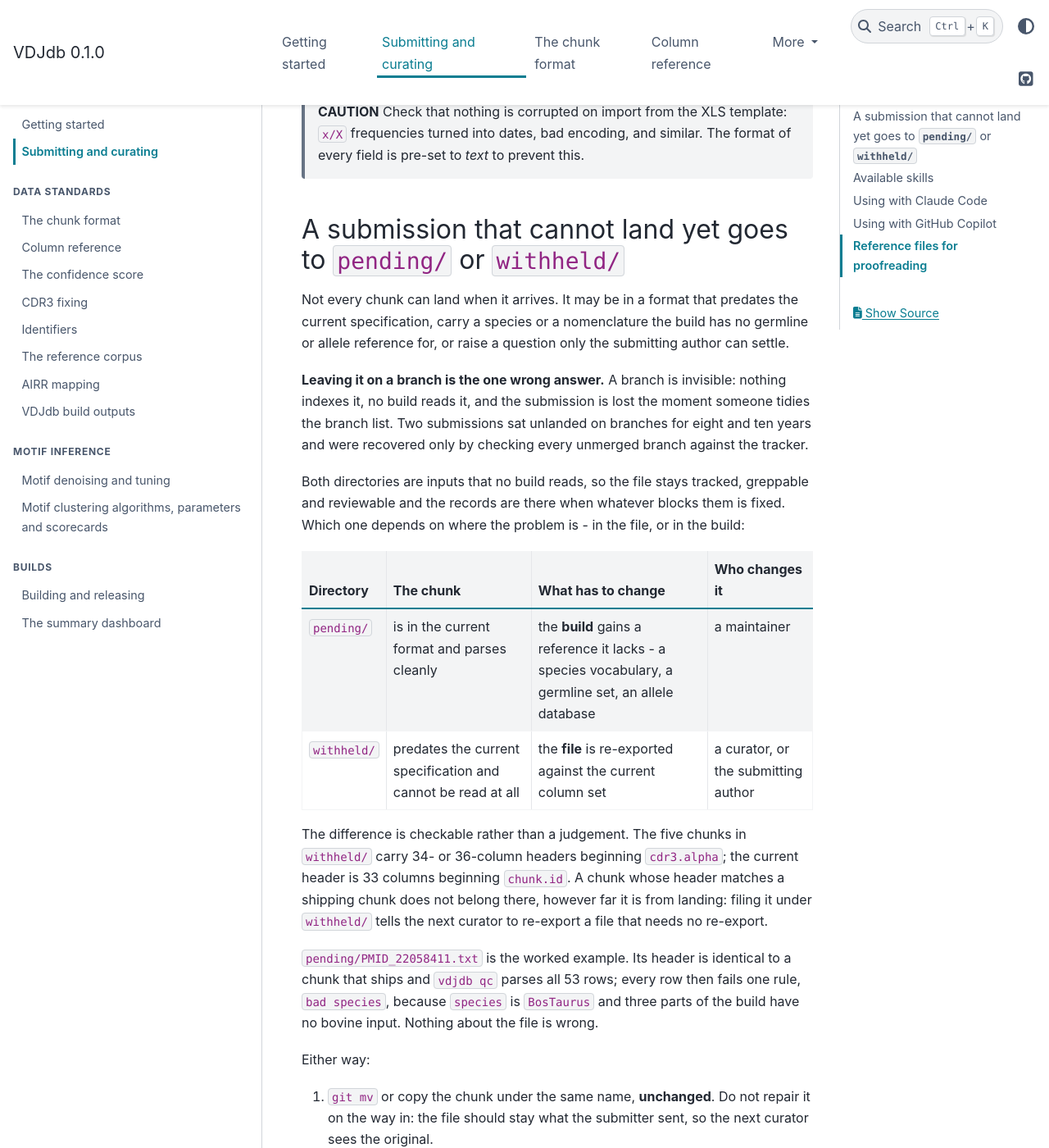
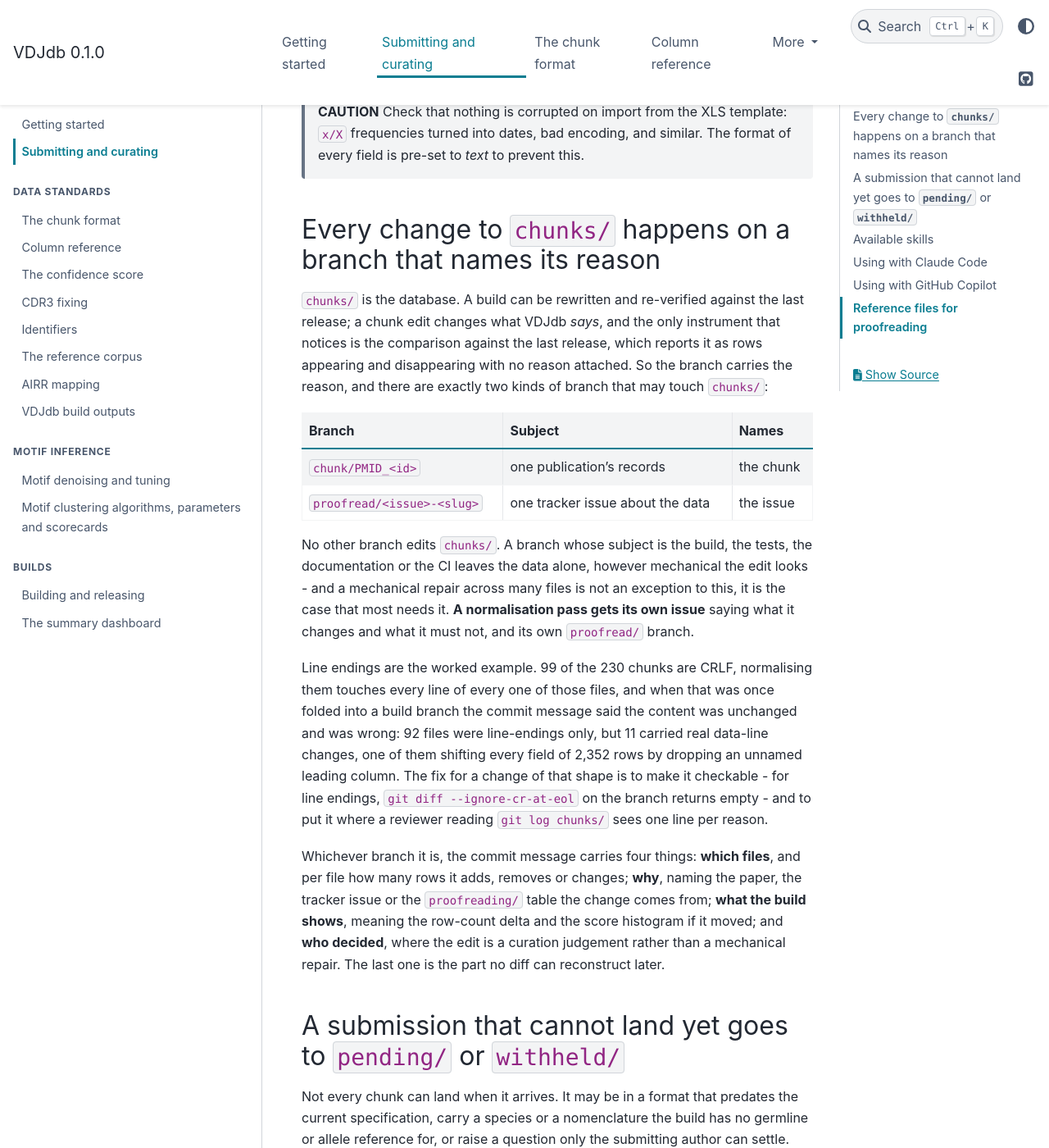
Before and after one commit to antigenomics/vdjdb-db, a Sphinx documentation site: the page built from docs/submission.md, in a window 1280 px wide and 1400 px high, scrolled down 1227 px. Shown: the whole window at 82% size. Built offline with Sphinx 7.4.7 and the PyData theme 0.15.4, drawn with Linux system fonts in a browser that asks for light colours.

Commit message:
Write down which branches may touch chunks/, and why a normalisation is not exempt
The submission guide said how to submit a chunk and where a chunk that cannot land goes, but
nothing said which branches may edit `chunks/` at all. Two kinds may: `chunk/PMID_<id>` for one
publication's records and `proofread/<issue>-<slug>` for one tracker issue about the data. No
other branch does, however mechanical the edit looks.

The case that makes the rule worth writing: a line-ending normalisation folded into a build
branch, whose message said the content was unchanged. 92 files were line-endings only, but 11
carried real data-line changes, one of them shifting every field of 2,352 rows by dropping an
unnamed leading column. Once every line of 92 files has changed in a commit nobody reviewed as a
data change, a curation edit and a whitespace edit are indistinguishable in `git log` for good.

So a mechanical repair across many files is the case that most needs the rule, not an exception
to it: its own issue, its own `proofread/` branch, and a check a reviewer can run - for line
endings, `git diff --ignore-cr-at-eol` returning empty.

Co-Authored-By: Claude Opus 5 <noreply@anthropic.com>

```diff
--- a/docs/submission.md
+++ b/docs/submission.md
@@ -23,6 +23,37 @@ Papers not yet processed are listed under the [`paper` label](https://github.com
 An [XLS template](https://raw.githubusercontent.com/antigenomics/vdjdb-db/master/template.xls) is available for preparing a chunk.
 
 > **CAUTION** Check that nothing is corrupted on import from the XLS template: ``x/X`` frequencies turned into dates, bad encoding, and similar. The format of every field is pre-set to *text* to prevent this.
+
+## Every change to `chunks/` happens on a branch that names its reason
+
+`chunks/` is the database. A build can be rewritten and re-verified against the last release; a chunk
+edit changes what VDJdb *says*, and the only instrument that notices is the comparison against the
+last release, which reports it as rows appearing and disappearing with no reason attached. So the
+branch carries the reason, and there are exactly two kinds of branch that may touch `chunks/`:
+
+| Branch | Subject | Names |
+|---|---|---|
+| `chunk/PMID_<id>` | one publication's records | the chunk |
+| `proofread/<issue>-<slug>` | one tracker issue about the data | the issue |
+
+No other branch edits `chunks/`. A branch whose subject is the build, the tests, the documentation or
+the CI leaves the data alone, however mechanical the edit looks - and a mechanical repair across many
+files is not an exception to this, it is the case that most needs it. **A normalisation pass gets its
+own issue** saying what it changes and what it must not, and its own `proofread/` branch.
+
+Line endings are the worked example. 99 of the 230 chunks are CRLF, normalising them touches every
+line of every one of those files, and when that was once folded into a build branch the commit message
+said the content was unchanged and was wrong: 92 files were line-endings only, but 11 carried real
+data-line changes, one of them shifting every field of 2,352 rows by dropping an unnamed leading
+column. The fix for a change of that shape is to make it checkable - for line endings,
+`git diff --ignore-cr-at-eol` on the branch returns empty - and to put it where a reviewer reading
+`git log chunks/` sees one line per reason.
+
+Whichever branch it is, the commit message carries four things: **which files**, and per file how many
+rows it adds, removes or changes; **why**, naming the paper, the tracker issue or the `proofreading/`
+table the change comes from; **what the build shows**, meaning the row-count delta and the score
+histogram if it moved; and **who decided**, where the edit is a curation judgement rather than a
+mechanical repair. The last one is the part no diff can reconstruct later.
 
 ## A submission that cannot land yet goes to `pending/` or `withheld/`
 
```
